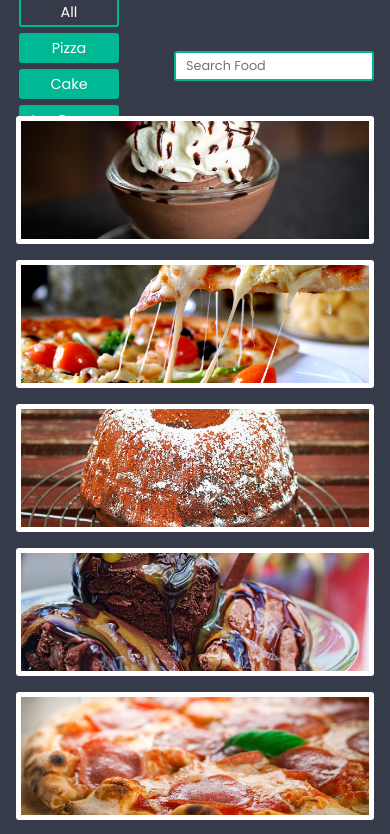
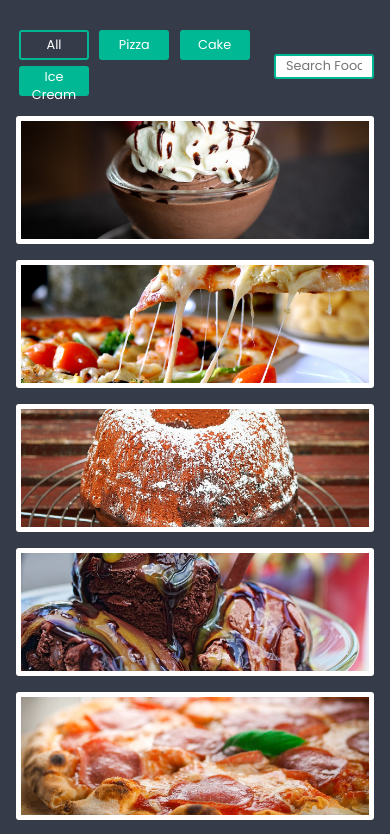
Before and after one commit to vktech-24/ProductFilter, a plain HTML site: page index.html in a window 390 px wide. Shown: the top 834 px of the page. Drawn offline with Linux system fonts and the light colour scheme.

Commit message:
File Updated

```diff
--- a/css/style.css
+++ b/css/style.css
@@ -77,3 +77,35 @@ body{
 .box img:hover{
     transform: scale(1.5);
 }
+
+@media only screen and (max-width:600px){
+
+    .control{
+        width: 100%;
+
+    }
+
+    #search{
+        width: 100px;
+        height: 25px;
+        outline: none;
+        border: 2px solid #00b894;
+        border-radius: 3px;
+        padding: 0px 10px;
+        font-size: 0.8rem;
+    }
+
+    .btn-group button{
+        width: 70px;
+        height: 30px;
+        border: none;
+        font-size: 0.8rem;
+        background-color: #00b894;
+        color: rgb(255, 255, 255);
+        border: 2px solid #00b894;
+        cursor: pointer;
+        transition: 0.3s;
+        border-radius: 3px;
+        margin: 3px;
+    }
+}
```
